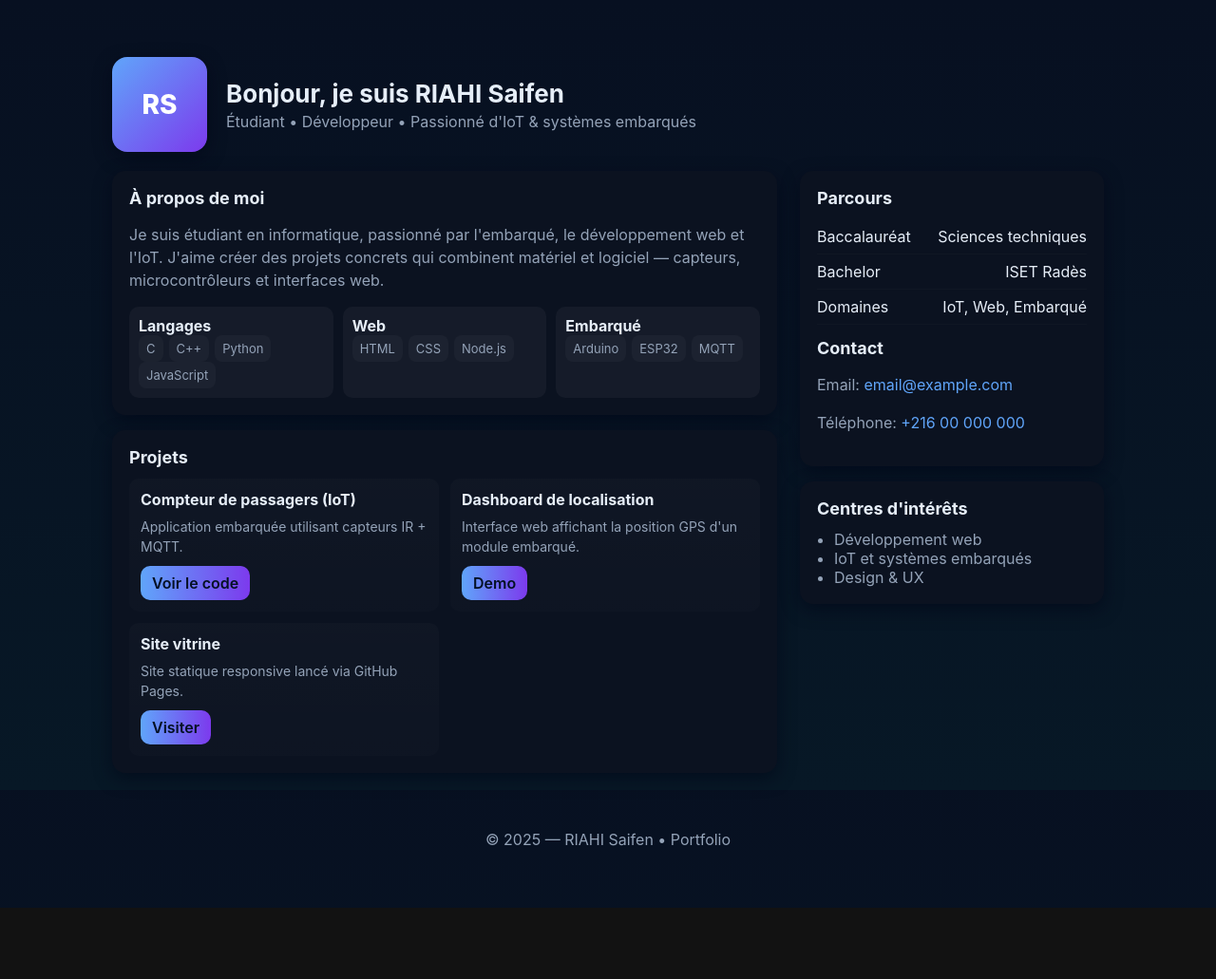
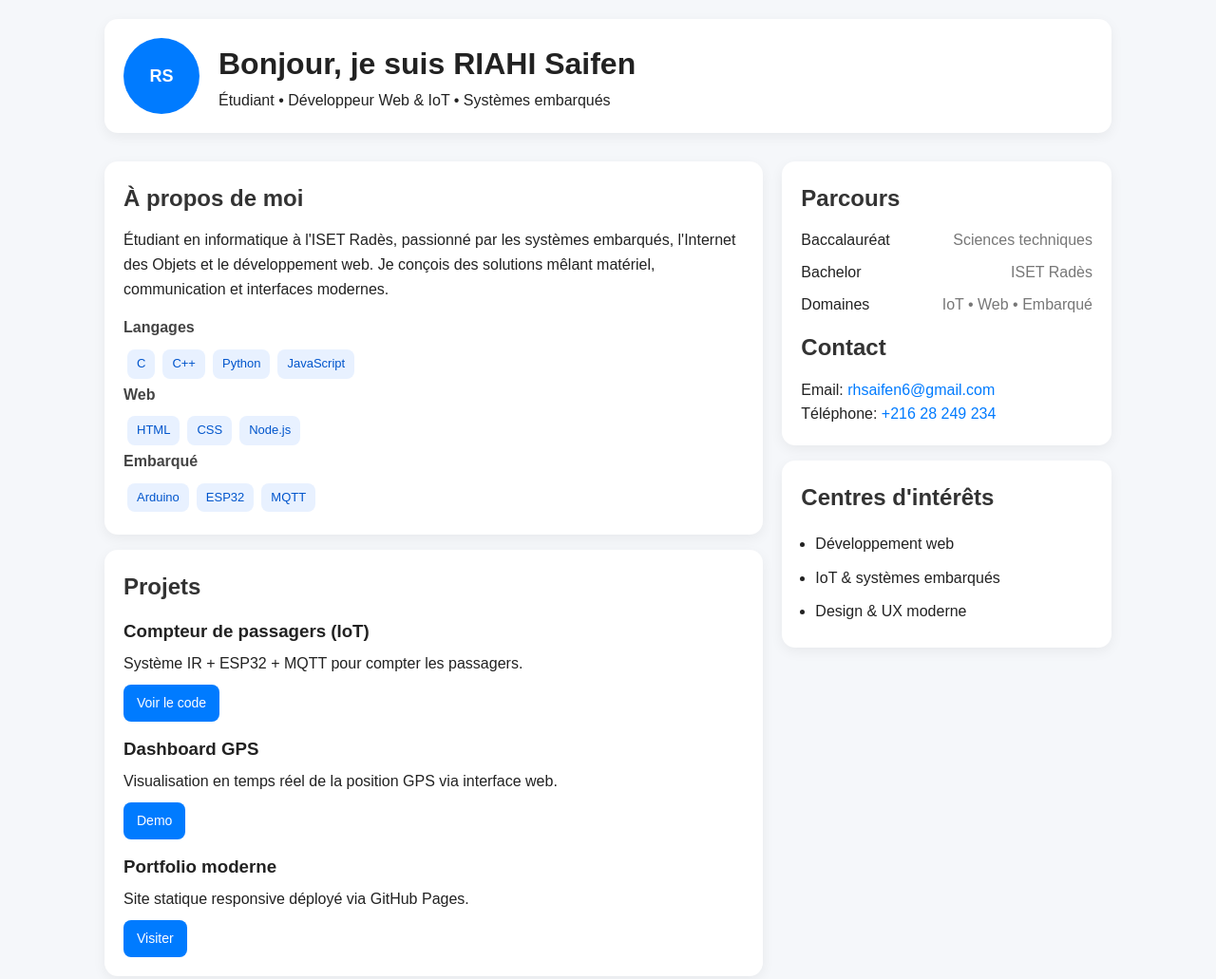
Before and after one commit to saifenrh/site-web, a plain HTML site: page index.html in a window 1280 px wide. Shown: the top 1031 px of the page at 95% size. Before the commit the page ends 956 px from the top, so only its background shows below. Drawn offline with Linux system fonts and the light colour scheme.

Commit message:
Add files via upload

```diff
--- a/index.html
+++ b/index.html
@@ -12,7 +12,7 @@
             <div class="avatar">RS</div>
             <div>
                 <h1>Bonjour, je suis <strong>RIAHI Saifen</strong></h1>
-                <p>Étudiant • Développeur • Passionné d'IoT & systèmes embarqués</p>
+                <p>Étudiant • Développeur Web & IoT • Systèmes embarqués</p>
             </div>
         </header>
 
@@ -21,9 +21,9 @@
                 <section class="card">
                     <h2>À propos de moi</h2>
                     <p>
-                        Je suis étudiant en informatique, passionné par l'embarqué, le développement web et l'IoT.
-                        J'aime créer des projets concrets qui combinent matériel et logiciel — capteurs,
-                        microcontrôleurs et interfaces web.
+                        Étudiant en informatique à l'ISET Radès, passionné par les systèmes embarqués,
+                        l'Internet des Objets et le développement web. Je conçois des solutions mêlant matériel,
+                        communication et interfaces modernes.
                     </p>
                     <div class="skills">
                         <div class="skill">
@@ -46,19 +46,19 @@
                     <div class="projects">
                         <article class="project">
                             <h3>Compteur de passagers (IoT)</h3>
-                            <p>Application embarquée utilisant capteurs IR + MQTT.</p>
+                            <p>Système IR + ESP32 + MQTT pour compter les passagers.</p>
                             <a class="btn" href="#">Voir le code</a>
                         </article>
 
                         <article class="project">
-                            <h3>Dashboard de localisation</h3>
-                            <p>Interface web affichant la position GPS d'un module embarqué.</p>
+                            <h3>Dashboard GPS</h3>
+                            <p>Visualisation en temps réel de la position GPS via interface web.</p>
                             <a class="btn" href="#">Demo</a>
                         </article>
 
                         <article class="project">
-                            <h3>Site vitrine</h3>
-                            <p>Site statique responsive lancé via GitHub Pages.</p>
+                            <h3>Portfolio moderne</h3>
+                            <p>Site statique responsive déployé via GitHub Pages.</p>
                             <a class="btn" href="#">Visiter</a>
                         </article>
                     </div>
@@ -70,19 +70,19 @@
                     <h2>Parcours</h2>
                     <div class="info-row"><span>Baccalauréat</span><span class="muted">Sciences techniques</span></div>
                     <div class="info-row"><span>Bachelor</span><span class="muted">ISET Radès</span></div>
-                    <div class="info-row"><span>Domaines</span><span class="muted">IoT, Web, Embarqué</span></div>
+                    <div class="info-row"><span>Domaines</span><span class="muted">IoT • Web • Embarqué</span></div>
 
                     <h2 style="margin-top:14px">Contact</h2>
-                    <p class="contact">Email: <a href="mailto:email@example.com">email@example.com</a></p>
-                    <p class="contact">Téléphone: <a href="tel:+21600000000">+216 00 000 000</a></p>
+                    <p class="contact">Email: <a href="mailto:rhsaifen6@gmail.com">rhsaifen6@gmail.com</a></p>
+                    <p class="contact">Téléphone: <a href="tel:+21628249234">+216 28 249 234</a></p>
                 </div>
 
                 <div class="card" style="margin-top:16px">
                     <h2>Centres d'intérêts</h2>
                     <ul class="list">
                         <li>Développement web</li>
-                        <li>IoT et systèmes embarqués</li>
-                        <li>Design & UX</li>
+                        <li>IoT & systèmes embarqués</li>
+                        <li>Design & UX moderne</li>
                     </ul>
                 </div>
             </aside>
--- a/style.css
+++ b/style.css
@@ -1,202 +1,178 @@
-:root {
-    --bg: #0f1724;
-    --card: #0b1220;
-    --muted: #94a3b8;
-    --accent: #60a5fa;
-    --glass: rgba(255, 255, 255, 0.04);
-    --radius: 14px;
-    color-scheme: dark;
+/* -------------------- */
+/*    RESET / GLOBAL    */
+/* -------------------- */
+* {
+    margin: 0;
+    padding: 0;
+    box-sizing: border-box;
+    font-family: "Poppins", sans-serif;
 }
 
-* {
-    box-sizing: border-box;
+body {
+    background: #f5f7fa;
+    color: #222;
+    line-height: 1.6;
 }
 
-html,
-body {
-    height: 100%;
-    margin: 0;
-    font-family: Inter, system-ui, -apple-system, "Segoe UI", Roboto, "Helvetica Neue", Arial;
-    color: #e6eef8;
-    background: linear-gradient(180deg, #071021 0%, #071826 100%);
+a {
+    text-decoration: none;
 }
 
+/* -------------------- */
+/*      CONTAINER       */
+/* -------------------- */
 .container {
     max-width: 1100px;
-    margin: 32px auto;
-    padding: 28px;
+    margin: auto;
+    padding: 20px;
 }
 
-/* HEADER */
+/* -------------------- */
+/*       HEADER         */
+/* -------------------- */
 header {
     display: flex;
+    align-items: center;
     gap: 20px;
-    align-items: center;
+    margin-bottom: 30px;
+    background: white;
+    padding: 20px;
+    border-radius: 14px;
+    box-shadow: 0 4px 14px rgba(0,0,0,0.06);
 }
 
 .avatar {
-    width: 100px;
-    height: 100px;
-    border-radius: 16px;
-    background: linear-gradient(135deg, var(--accent), #7c3aed);
+    width: 80px;
+    height: 80px;
+    background: #007bff;
+    color: white;
+    border-radius: 50%;
     display: flex;
     align-items: center;
     justify-content: center;
-    font-weight: 800;
-    font-size: 28px;
-    color: white;
-    box-shadow: 0 6px 18px rgba(2, 6, 23, 0.6);
+    font-weight: bold;
+    font-size: 18px;
 }
 
-header h1 {
-    margin: 0;
-    font-size: 26px;
+/* -------------------- */
+/*         GRID         */
+/* -------------------- */
+.grid {
+    display: grid;
+    grid-template-columns: 2fr 1fr;
+    gap: 20px;
 }
 
-header p {
-    margin: 4px 0 0;
-    color: var(--muted);
-}
-
-/* GRID */
-.grid {
-    display: grid;
-    grid-template-columns: 1fr 320px;
-    gap: 24px;
-    margin-top: 20px;
-}
-
-/* CARD */
+/* -------------------- */
+/*         CARD         */
+/* -------------------- */
 .card {
-    background: var(--card);
-    padding: 18px;
-    border-radius: var(--radius);
-    box-shadow: 0 6px 18px rgba(2, 6, 23, 0.6);
+    background: white;
+    padding: 20px;
+    border-radius: 14px;
+    box-shadow: 0 4px 14px rgba(0,0,0,0.06);
 }
 
 .card h2 {
-    margin: 0 0 12px;
-    font-size: 18px;
+    margin-bottom: 12px;
+    color: #333;
 }
 
-.card p {
-    color: var(--muted);
-    line-height: 1.5;
-}
-
-/* SKILLS */
+/* ----------------------------- */
+/*           SKILLS              */
+/* ----------------------------- */
 .skills {
-    display: flex;
-    flex-wrap: wrap;
-    gap: 10px;
-    margin-top: 10px;
-}
-
-.skill {
-    flex: 1 1 140px;
-    background: var(--glass);
-    padding: 10px;
-    border-radius: 10px;
+    margin-top: 15px;
 }
 
 .skill strong {
     display: block;
+    margin-bottom: 6px;
+    color: #444;
 }
 
-/* TAG */
 .tag {
     display: inline-block;
-    padding: 6px 8px;
+    padding: 5px 10px;
+    margin: 4px;
+    background: #e8f1ff;
+    color: #0055cc;
     border-radius: 8px;
-    background: rgba(255, 255, 255, 0.03);
     font-size: 13px;
-    color: var(--muted);
-    margin-right: 6px;
+    font-weight: 500;
 }
 
-/* PROJECTS */
+/* ----------------------------- */
+/*           PROJECTS            */
+/* ----------------------------- */
 .projects {
     display: grid;
-    grid-template-columns: repeat(auto-fit, minmax(220px, 1fr));
-    gap: 12px;
-}
-
-.project {
-    background: linear-gradient(180deg, rgba(255, 255, 255, 0.02), rgba(255, 255, 255, 0.01));
-    padding: 12px;
-    border-radius: 10px;
+    gap: 14px;
 }
 
 .project h3 {
-    margin: 0 0 8px;
-    font-size: 16px;
+    margin-bottom: 6px;
 }
 
-.project p {
-    margin: 0;
+.btn {
+    display: inline-block;
+    margin-top: 10px;
+    padding: 8px 14px;
+    background: #007bff;
+    color: white;
+    border-radius: 8px;
     font-size: 14px;
-    color: var(--muted);
+    transition: 0.2s ease-in-out;
 }
 
-/* BUTTON */
-.btn {
-    display: inline-block;
-    padding: 8px 12px;
-    border-radius: 10px;
-    background: linear-gradient(90deg, var(--accent), #7c3aed);
-    color: #031024;
-    text-decoration: none;
-    font-weight: 600;
-    margin-top: 10px;
+.btn:hover {
+    background: #005fcc;
 }
 
-/* ASIDE */
+/* ----------------------------- */
+/*       SIDEBAR / INFO          */
+/* ----------------------------- */
 .info-row {
     display: flex;
     justify-content: space-between;
-    padding: 8px 0;
-    border-bottom: 1px solid rgba(255, 255, 255, 0.02);
+    margin: 8px 0;
+}
+
+.muted {
+    color: #777;
+}
+
+.list {
+    margin-left: 15px;
+}
+
+.list li {
+    padding: 5px 0;
 }
 
 .contact a {
-    color: var(--accent);
-    text-decoration: none;
+    color: #007bff;
 }
 
-.list {
-    margin: 0;
-    padding-left: 18px;
-    color: var(--muted);
+/* ----------------------------- */
+/*           FOOTER              */
+/* ----------------------------- */
+footer {
+    text-align: center;
+    margin-top: 30px;
+    color: #555;
 }
 
-/* FOOTER */
-footer {
-    margin-top: 26px;
-    padding: 18px;
-    border-radius: 12px;
-    background: transparent;
-    color: var(--muted);
-    text-align: center;
-}
-
-/* RESPONSIVE */
-@media (max-width: 880px) {
+/* ----------------------------- */
+/*         RESPONSIVE            */
+/* ----------------------------- */
+@media (max-width: 820px) {
     .grid {
         grid-template-columns: 1fr;
     }
 
     header {
-        gap: 12px;
-    }
-
-    .avatar {
-        width: 84px;
-        height: 84px;
+        flex-direction: column;
+        text-align: center;
     }
 }
-
-/* ACCESSIBILITY */
-a:focus {
-    outline: 3px solid rgba(96, 165, 250, 0.28);
-    outline-offset: 3px;
-}
```
